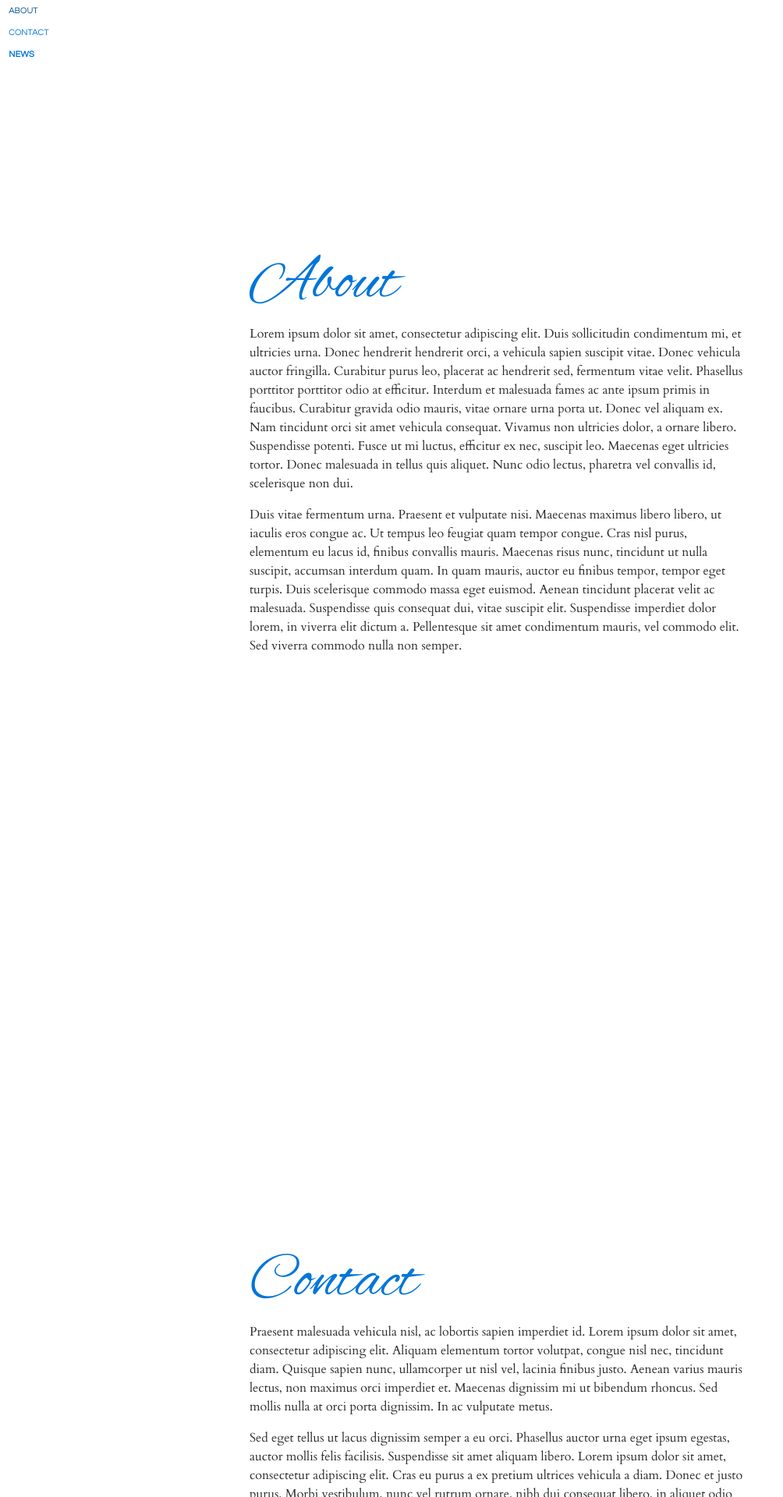
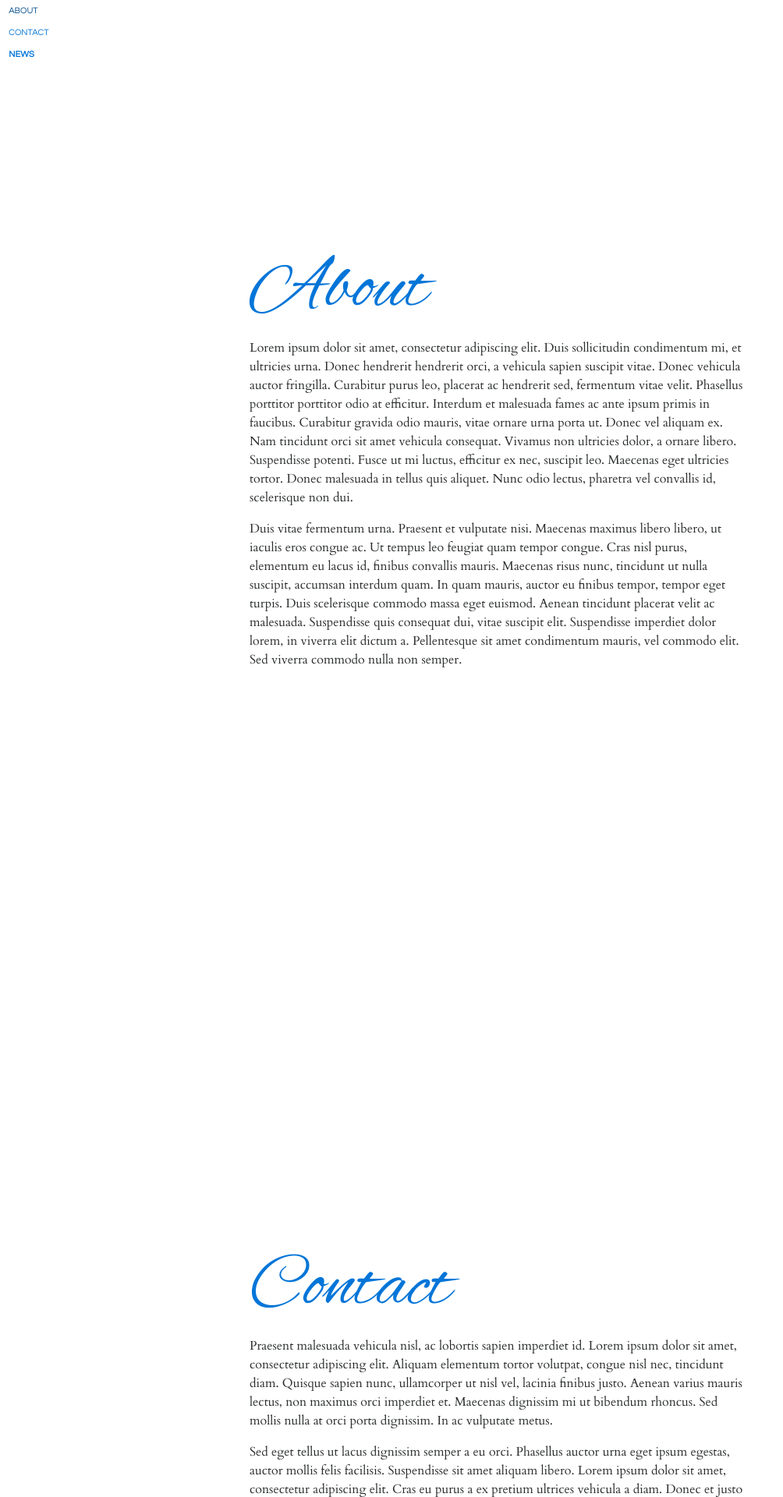
Before and after one commit to JoyceKimberly/SoniaBjornsen, a Jekyll site: the page built from index.md, in a window 1280 px wide. Shown: the top 1920 px of the page at 78% size, without its empty margins (0-1004 px from the left). Built offline with Jekyll 4.4.1, drawn with Linux system fonts in a browser that asks for light colours; nearby versions of some CDN libraries; the repository's description, which GitHub fills in, is left out.

Commit message:
Update style.scss

```diff
--- a/assets/css/style.scss
+++ b/assets/css/style.scss
@@ -55,7 +55,7 @@ h1, h2, h3, h4, h5, h6 {
   font-family: $cursive;
 }
 h1 {
-  font-size: 5rem;
+  font-size: 6rem;
 }
 
 p {
```
